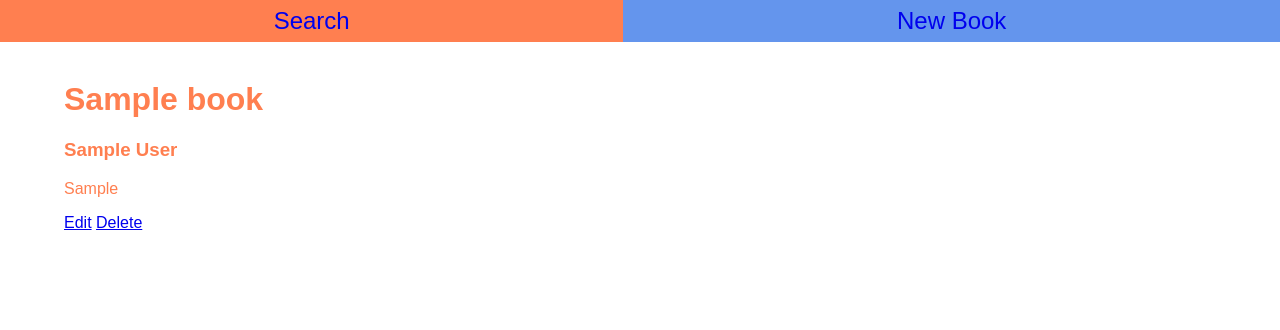
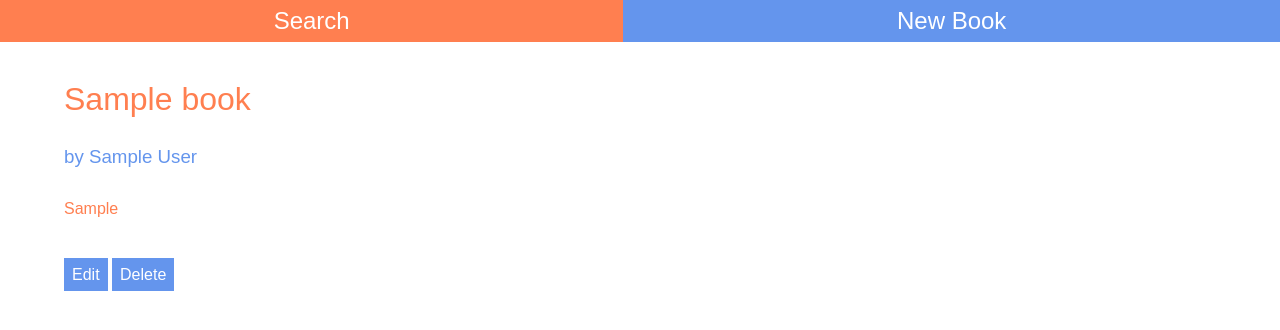
Before and after one commit to Ap0c/around-the-house, a Flask app: page /book/1 in a window 1280 px wide. Shown: the top 330 px of the page. Run offline with Flask 2, Linux system fonts and the light colour scheme; data comes from the database, SQL or seed files in the repository; tables that the repository leaves empty hold one stand-in row (values such as "Sample post").

Commit message:
Tweaked the layout and styling of the book page.

```diff
--- a/book_db/static/styles.css
+++ b/book_db/static/styles.css
@@ -5,6 +5,11 @@ html, body {
 	padding: 0;
 	font-family: sans-serif;
 	color: coral;
+}
+
+a {
+	text-decoration: none;
+	color: inherit;
 }
 
 
@@ -22,7 +27,6 @@ nav > a {
 	flex: 1 0 auto;
 	text-align: center;
 	padding: 0.3em 0;
-	text-decoration: none;
 }
 
 nav > a:hover {
@@ -97,3 +101,29 @@ input[type=search]::-webkit-search-cancel-button:after {
 .list a:visited {
 	color: inherit;
 }
+
+
+/* ----- Book Page ----- */
+
+main p {
+	margin: 2em 0 3em;
+}
+
+h1, h3 {
+	font-weight: normal;
+}
+
+h3 {
+	margin-top: 1.5em;
+	color: cornflowerblue;
+}
+
+.book-buttons a {
+	background-color: cornflowerblue;
+	padding: 0.5em;
+	color: white;
+}
+
+.book-buttons a:hover {
+	background-color: coral;
+}
--- a/book_db/templates/book.html
+++ b/book_db/templates/book.html
@@ -3,9 +3,11 @@
 
 {% block content %}
 <h1>{{ title }}</h1>
-<h3>{{ author }}</h3>
+<h3>by {{ author }}</h3>
 <p>{{ location }}</p>
-<a href="/edit/{{ docid }}">Edit</a>
-<a href="/delete/{{ docid }}" id="delete-link">Delete</a>
+<section class="book-buttons">
+	<a href="/edit/{{ docid }}">Edit</a>
+	<a href="/delete/{{ docid }}" id="delete-link">Delete</a>
+</section>
 <script type="text/javascript" src="/static/delete.js"></script>
 {% endblock content %}
```
